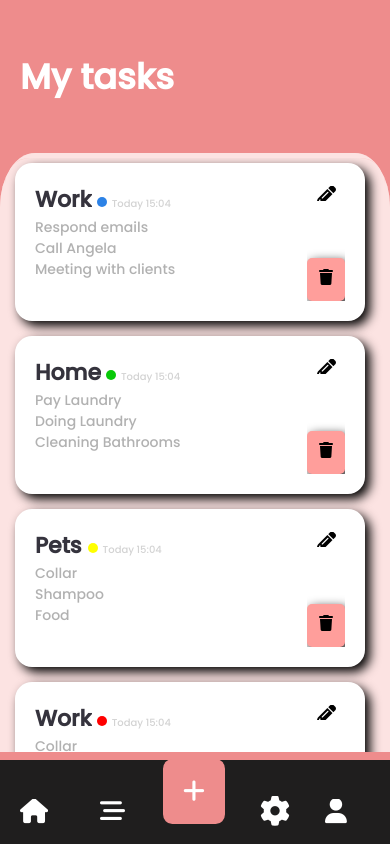
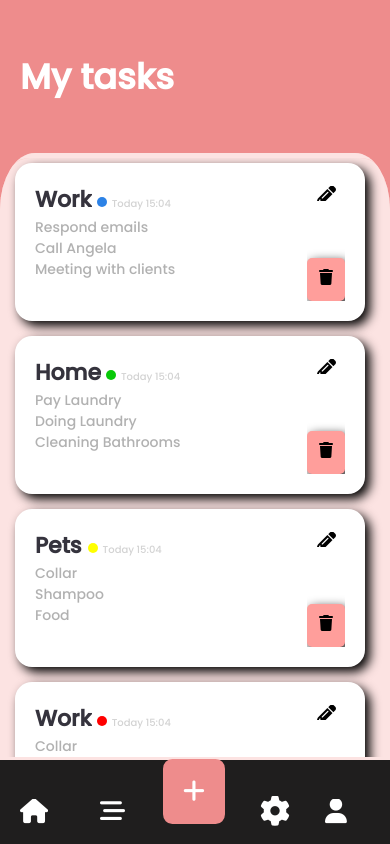
Before and after one commit to Nuclear10/Todos-list, a plain HTML site: page main.html in a window 390 px wide. Drawn offline with Linux system fonts and the light colour scheme.

Commit message:
design change

```diff
--- a/main.css
+++ b/main.css
@@ -187,7 +187,7 @@ h2{
 }
 .mid{
     border-radius: 9% 9% 0% 0%;
-    height: 71vh;
+    height: 74vh;
     background-color: hsl(0, 84%, 87%);
 }
 .footer{
```
